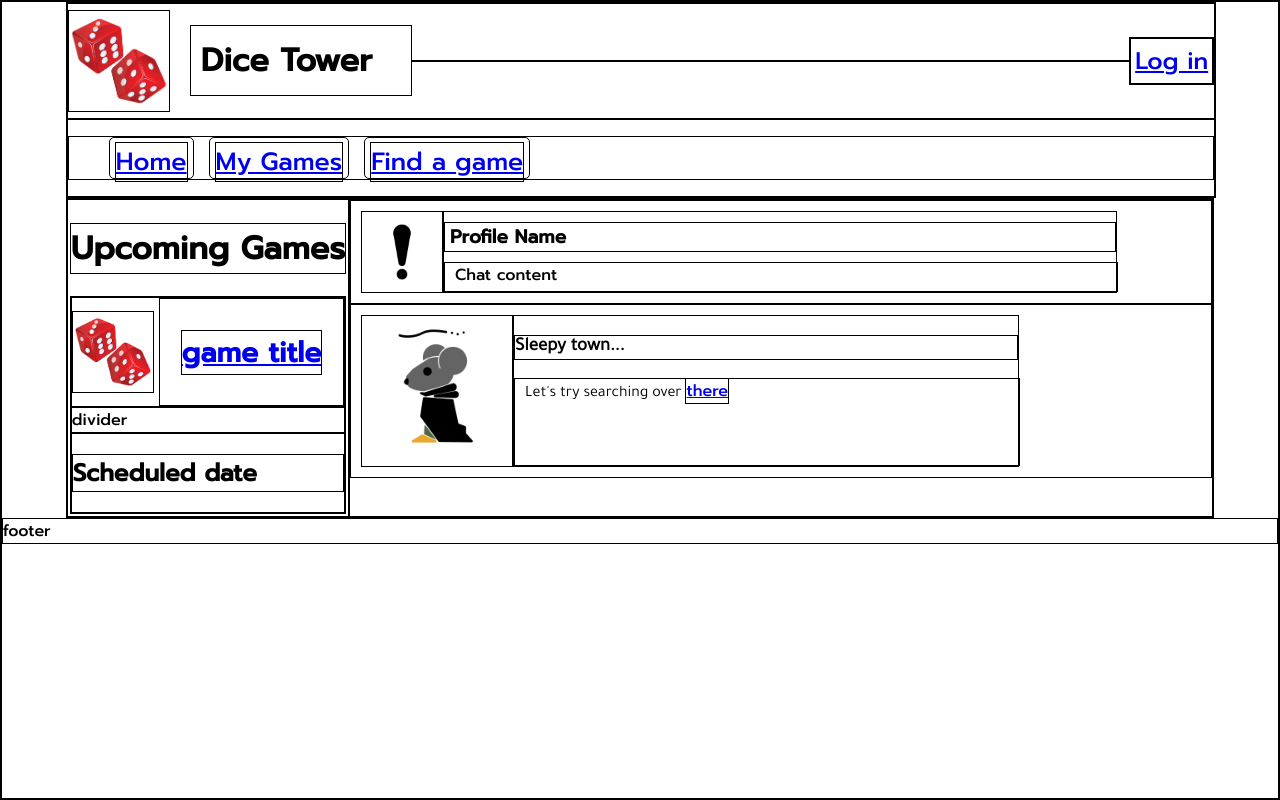
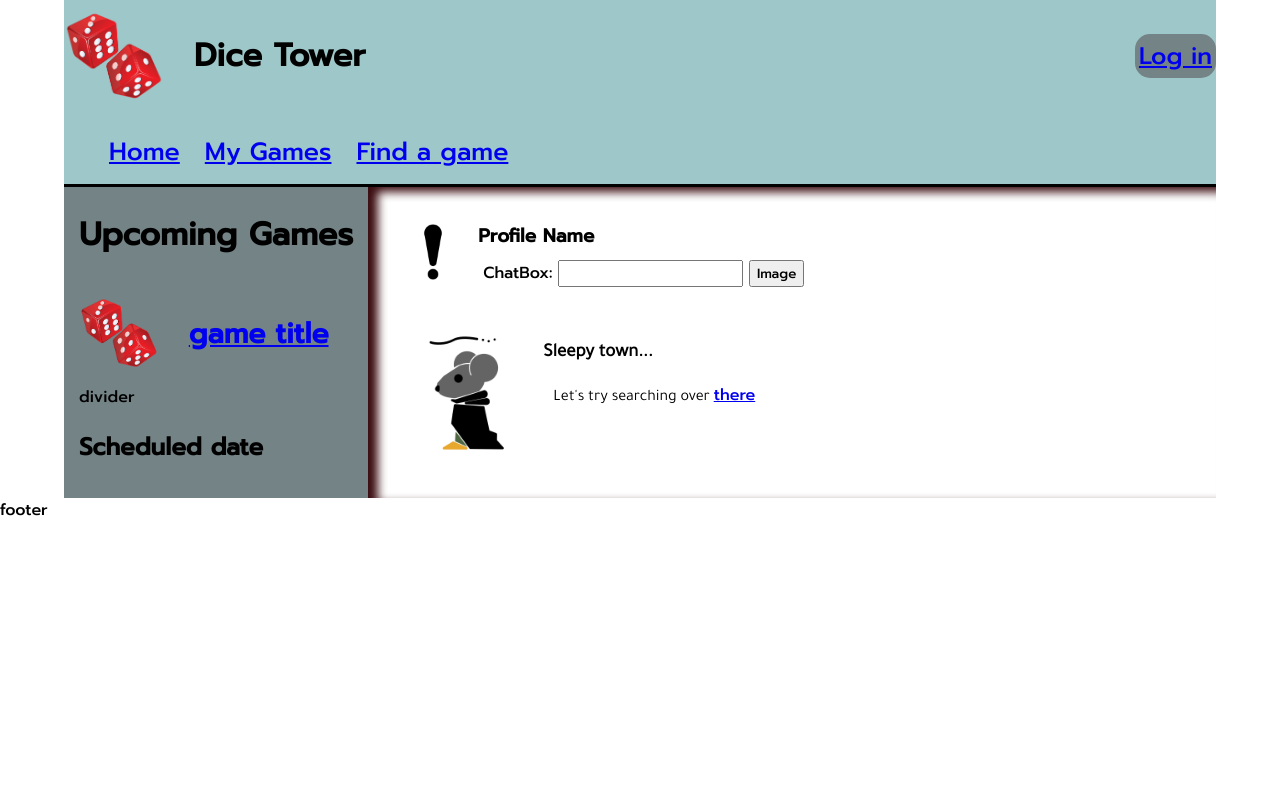
Before and after one commit to Seadoge-keeper/DiceTower, a PHP site: page /Main.php in a window 1280 px wide. Run offline with PHP 8.4, Linux system fonts and the light colour scheme.

Commit message:
Main.php
- Added more colors for header
- added shadow
- added post box

```diff
--- a/Clone/Main.php
+++ b/Clone/Main.php
@@ -86,7 +86,12 @@
                     </h3>
                     <div class="CCM">
                         <!-- CCM = Campaign Chat Message -->
-                        Chat content
+                        <form action="">
+                        <label for="PostText">ChatBox:</label>
+                        <input type="text" id="PostText" name="PostText">
+                        <button> Image</button>
+                        </form>
+
                     </div>
                 </div>
             </div>
--- a/Clone/header.css
+++ b/Clone/header.css
@@ -12,6 +12,9 @@
 
 /* Banner settings */
 .header {
+    background-color: #9DC7C8;
+    border-color: black;
+    border-bottom-style: solid;
     display: flex;
     flex-direction: column;
     margin-left: 5%;
@@ -58,6 +61,8 @@
 }
 
 .accts {
+    background-color: 748386;
+    border-radius: 15px;
     display: flex;
     align-items: center;
     justify-content: center;
--- a/Clone/main.css
+++ b/Clone/main.css
@@ -1,7 +1,6 @@
 
  /* Overall settings */
  * {
-    border: 1px solid black;
     font-family: Prompt;
 }
 
@@ -31,14 +30,16 @@
 
 .gameIcon {
     width: 80px;
-    height: 80px;
+    height: 100px;
     object-fit: contain;
 }
 
 .gameChat {
+    box-shadow: 10px 5px 10px #3B0D11 inset;
     display: flex;
     flex-direction: column;
     flex-grow: 2;
+    padding: 15px;
 }
 
 .gTitle {
@@ -58,7 +59,8 @@
 }
 
 .schedule {
-    padding: 2px;
+    background-color: #748386;
+    padding: 2px 15px 2px 15px;
 }
 
 .CCCC {
```
